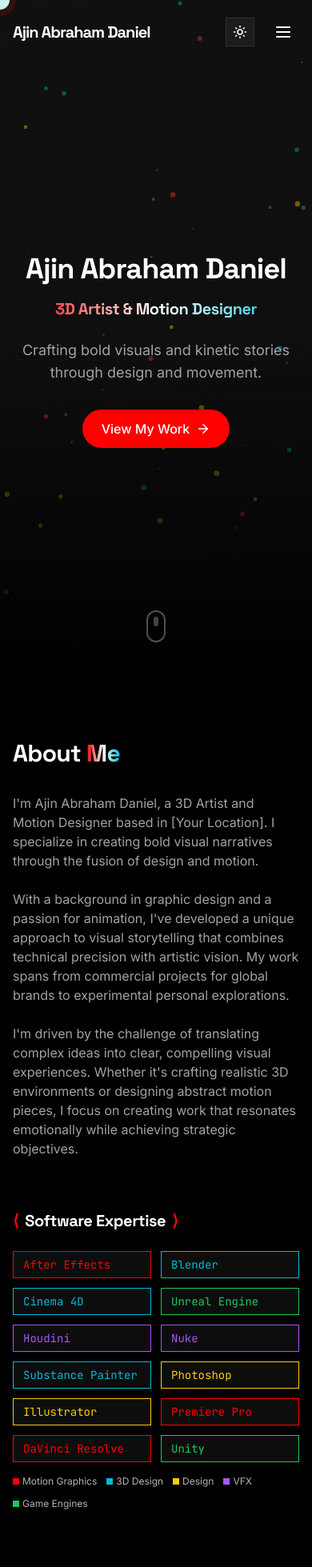
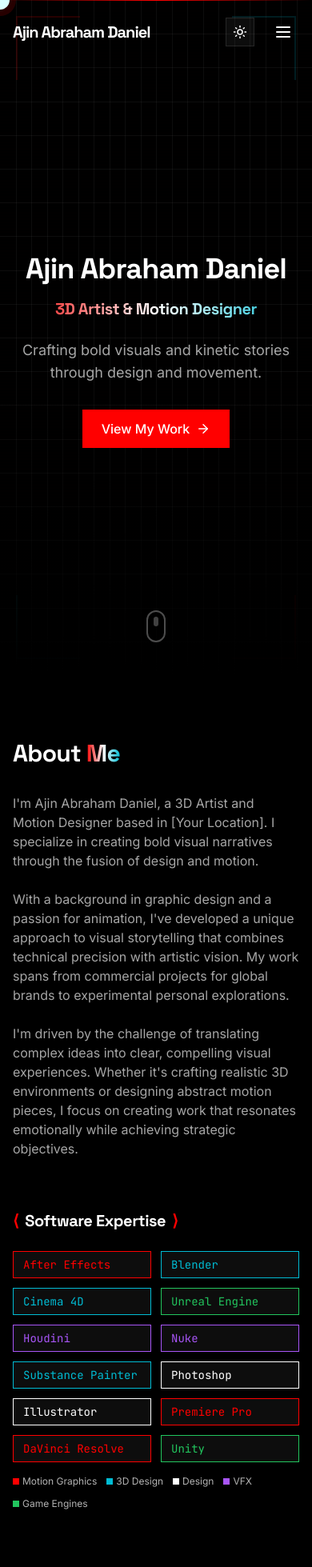
Before and after one commit to 7Ajin7/kinetic-visuals-lab, a React (Vite) app: page / in a window 390 px wide. Shown: the top 1959 px of the page at 80% size. Built offline with nearby package versions, Linux system fonts and the light colour scheme.

Commit message:
Fix: Implement design and functionality changes
- Remove particle effects.
- Improve mouse cursor responsiveness.
- Adjust button styles.
- Fix reveal animations.
- Update color scheme.
- Add sci-fi background elements.
- Fix dark/light mode toggle.

```diff
--- a/src/components/home/HeroSection.tsx
+++ b/src/components/home/HeroSection.tsx
@@ -74,7 +74,7 @@ const HeroSection: React.FC = () => {
           >
             <Link
               to="/works"
-              className="inline-flex items-center px-6 py-3 bg-accent1 hover:bg-accent1/80 text-white font-medium rounded-full transition-all duration-300 hover-trigger"
+              className="inline-flex items-center px-6 py-3 bg-accent1 hover:bg-accent1/80 text-white font-medium rounded-sm transition-all duration-300 hover-trigger"
             >
               View My Work
               <ArrowRight size={18} className="ml-2" />
--- a/src/components/shared/AnimatedBackground.tsx
+++ b/src/components/shared/AnimatedBackground.tsx
@@ -1,126 +1,46 @@
 
-import React, { useRef, useEffect } from 'react';
+import React from 'react';
 
 interface AnimatedBackgroundProps {
   className?: string;
 }
 
 const AnimatedBackground: React.FC<AnimatedBackgroundProps> = ({ className }) => {
-  const canvasRef = useRef<HTMLCanvasElement>(null);
+  return (
+    <div className={`absolute inset-0 z-0 overflow-hidden ${className}`}>
+      {/* Grid lines for sci-fi feel */}
+      <div className="absolute inset-0 bg-gradient-to-b from-black to-black/95">
+        <div className="absolute inset-0 opacity-10 scan-lines"></div>
 
-  useEffect(() => {
-    if (!canvasRef.current) return;
+        {/* Horizontal grid lines */}
+        {Array.from({ length: 20 }).map((_, i) => (
+          <div
+            key={`h-${i}`}
+            className="absolute h-px bg-white/5 w-full transform"
+            style={{ top: `${5 * (i + 1)}vh` }}
+          ></div>
+        ))}
 
-    const canvas = canvasRef.current;
-    const ctx = canvas.getContext('2d');
-    if (!ctx) return;
+        {/* Vertical grid lines */}
+        {Array.from({ length: 20 }).map((_, i) => (
+          <div
+            key={`v-${i}`}
+            className="absolute w-px bg-white/5 h-full transform"
+            style={{ left: `${5 * (i + 1)}vw` }}
+          ></div>
+        ))}
 
-    // Set canvas to full screen
-    const handleResize = () => {
-      canvas.width = window.innerWidth;
-      canvas.height = window.innerHeight;
-    };
-    handleResize();
-    window.addEventListener('resize', handleResize);
+        {/* Corner elements */}
+        <div className="absolute top-5 left-5 w-20 h-20 border-l-2 border-t-2 border-accent1/30 opacity-50"></div>
+        <div className="absolute top-5 right-5 w-20 h-20 border-r-2 border-t-2 border-accent2/30 opacity-50"></div>
+        <div className="absolute bottom-5 left-5 w-20 h-20 border-l-2 border-b-2 border-accent2/30 opacity-50"></div>
+        <div className="absolute bottom-5 right-5 w-20 h-20 border-r-2 border-b-2 border-accent1/30 opacity-50"></div>
 
-    // Create particles
-    const particlesArray: Particle[] = [];
-    const numberOfParticles = 50;
-
-    class Particle {
-      x: number;
-      y: number;
-      size: number;
-      speedX: number;
-      speedY: number;
-      color: string;
-
-      constructor() {
-        this.x = Math.random() * canvas.width;
-        this.y = Math.random() * canvas.height;
-        this.size = Math.random() * 3 + 0.5;
-        this.speedX = Math.random() * 1.5 - 0.75;
-        this.speedY = Math.random() * 1.5 - 0.75;
-
-        // Choose from accent colors with low opacity
-        const colors = [
-          'rgba(255, 59, 48, 0.4)', // Red
-          'rgba(0, 188, 212, 0.4)',  // Teal
-          'rgba(255, 204, 0, 0.4)'   // Yellow
-        ];
-        this.color = colors[Math.floor(Math.random() * colors.length)];
-      }
-
-      update() {
-        this.x += this.speedX;
-        this.y += this.speedY;
-
-        // Bounce off edges
-        if (this.x > canvas.width || this.x < 0) this.speedX *= -1;
-        if (this.y > canvas.height || this.y < 0) this.speedY *= -1;
-      }
-
-      draw() {
-        if (!ctx) return;
-        ctx.fillStyle = this.color;
-        ctx.beginPath();
-        ctx.arc(this.x, this.y, this.size, 0, Math.PI * 2);
-        ctx.fill();
-      }
-    }
-
-    // Initialize particles
-    for (let i = 0; i < numberOfParticles; i++) {
-      particlesArray.push(new Particle());
-    }
-
-    // Animation loop
-    const animate = () => {
-      ctx.clearRect(0, 0, canvas.width, canvas.height);
-
-      // Create a subtle gradient background
-      const gradient = ctx.createLinearGradient(0, 0, canvas.width, canvas.height);
-      gradient.addColorStop(0, 'rgba(18, 18, 18, 0.9)');
-      gradient.addColorStop(1, 'rgba(15, 15, 15, 0.9)');
-      ctx.fillStyle = gradient;
-      ctx.fillRect(0, 0, canvas.width, canvas.height);
-
-      // Create a grid pattern
-      ctx.strokeStyle = 'rgba(255, 255, 255, 0.03)';
-      ctx.lineWidth = 0.5;
-      const gridSize = 50;
-
-      for (let x = 0; x < canvas.width; x += gridSize) {
-        ctx.beginPath();
-        ctx.moveTo(x, 0);
-        ctx.lineTo(x, canvas.height);
-        ctx.stroke();
-      }
-
-      for (let y = 0; y < canvas.height; y += gridSize) {
-        ctx.beginPath();
-        ctx.moveTo(0, y);
-        ctx.lineTo(canvas.width, y);
-        ctx.stroke();
-      }
-
-      // Update and draw particles
-      particlesArray.forEach(particle => {
-        particle.update();
-        particle.draw();
-      });
-
-      requestAnimationFrame(animate);
-    };
-
-    animate();
-
-    return () => {
-      window.removeEventListener('resize', handleResize);
-    };
-  }, []);
-
-  return <canvas ref={canvasRef} className={className} style={{ position: 'absolute', top: 0, left: 0, zIndex: -1 }} />;
+        {/* Scanning line */}
+        <div className="absolute inset-0 pointer-events-none overflow-hidden sci-fi-scanner"></div>
+      </div>
+    </div>
+  );
 };
 
 export default AnimatedBackground;
--- a/src/components/shop/ShopSection.tsx
+++ b/src/components/shop/ShopSection.tsx
@@ -1,131 +1,169 @@
 
-import React, { useRef, useEffect } from 'react';
-import { ShoppingCart, Download } from 'lucide-react';
+import React, { useState } from 'react';
+import { Button } from '@/components/ui/button';
+import { ShoppingCart } from 'lucide-react';
+import DetailModal from '../shared/DetailModal';
 
 interface Product {
   id: number;
   name: string;
-  description: string;
   price: number;
   thumbnail: string;
+  description: string;
   category: string;
+  format: string;
+  images: string[];
 }
 
-const ShopSection: React.FC = () => {
-  const sectionRef = useRef<HTMLDivElement>(null);
+const ShopSection = () => {
+  const [selectedProduct, setSelectedProduct] = useState<Product | null>(null);
+  const [isModalOpen, setIsModalOpen] = useState(false);
 
-  // Sample products
+  // Sample products data
   const products: Product[] = [
     {
       id: 1,
-      name: "Futuristic UI Kit",
-      description: "A complete set of motion graphics templates for futuristic UI design.",
-      price: 49,
-      thumbnail: "https://images.unsplash.com/photo-1535303311164-664fc9ec6532",
-      category: "Motion Graphics Templates"
+      name: "Abstract Shapes Pack",
+      price: 19.99,
+      thumbnail: "https://images.unsplash.com/photo-1633985871666-93c457e221b0",
+      description: "A collection of 50+ abstract 3D shapes and elements ready to use in your motion graphics projects. Perfect for creating modern, dynamic compositions.",
+      category: "3D Assets",
+      format: "OBJ, FBX, Blender",
+      images: [
+        "https://images.unsplash.com/photo-1633985871666-93c457e221b0",
+        "https://images.unsplash.com/photo-1569396116180-210c182bedb8",
+      ]
     },
     {
       id: 2,
-      name: "Sci-Fi Asset Pack",
-      description: "High-quality 3D models for sci-fi environments and scenes.",
-      price: 79,
-      thumbnail: "https://images.unsplash.com/photo-1604871000636-074fa5117945",
-      category: "3D Assets"
+      name: "Glitch Transitions",
+      price: 24.99,
+      thumbnail: "https://images.unsplash.com/photo-1550745165-9bc0b252726f",
+      description: "10 customizable glitch transitions to add edgy effects between scenes in your videos and motion graphics projects.",
+      category: "After Effects Template",
+      format: "AEP (After Effects CC 2019+)",
+      images: [
+        "https://images.unsplash.com/photo-1550745165-9bc0b252726f",
+        "https://images.unsplash.com/photo-1550745165-9bc0b252726f",
+      ]
     },
     {
       id: 3,
-      name: "Dynamic Transitions",
-      description: "Smooth and professional After Effects transitions for videos and presentations.",
-      price: 39,
-      thumbnail: "https://images.unsplash.com/photo-1550745165-9bc0b252726f",
-      category: "After Effects Templates"
-    },
-    {
-      id: 4,
-      name: "Abstract LUT Pack",
-      description: "Color grading presets for cinematic and stylized looks.",
-      price: 29,
-      thumbnail: "https://images.unsplash.com/photo-1557682250-43c4e1e8365e",
-      category: "LUTs"
-    },
+      name: "Sci-Fi UI Kit",
+      price: 39.99,
+      thumbnail: "https://images.unsplash.com/photo-1506399558188-acca6f8cbf41",
+      description: "Complete UI kit for futuristic interfaces. Includes HUDs, graphs, data displays, and animated elements for film and game projects.",
+      category: "UI Elements",
+      format: "AEP, MOV with Alpha",
+      images: [
+        "https://images.unsplash.com/photo-1506399558188-acca6f8cbf41",
+        "https://images.unsplash.com/photo-1565106430482-8f6e74349ca1",
+      ]
+    }
   ];
 
-  useEffect(() => {
-    const observer = new IntersectionObserver(
-      (entries) => {
-        entries.forEach((entry) => {
-          if (entry.isIntersecting) {
-            entry.target.classList.add('active');
-          }
-        });
-      },
-      { threshold: 0.1 }
-    );
+  const openModal = (product: Product) => {
+    setSelectedProduct(product);
+    setIsModalOpen(true);
+  };
 
-    if (sectionRef.current) observer.observe(sectionRef.current);
-
-    return () => {
-      if (sectionRef.current) observer.unobserve(sectionRef.current);
+  const closeModal = () => {
+    setIsModalOpen(false);
   };
-  }, []);
 
   return (
-    <section className="py-20 bg-black/30" ref={sectionRef}>
+    <section id="shop" className="py-20 bg-background relative">
       <div className="container px-4">
-        <div className="max-w-4xl mx-auto text-center mb-16">
-          <h2 className="text-3xl md:text-4xl font-bold mb-4 reveal">
+        <div className="max-w-6xl mx-auto">
+          <h2 className="text-3xl md:text-4xl font-bold mb-10 reveal">
             Digital <span className="text-gradient-1">Products</span>
           </h2>
-          <p className="text-muted-foreground max-w-2xl mx-auto reveal" style={{ transitionDelay: '200ms' }}>
-            Explore my collection of premium digital assets, templates and tools designed to enhance your creative workflow.
-          </p>
-        </div>
 
-        <div className="grid grid-cols-1 md:grid-cols-2 lg:grid-cols-4 gap-8 reveal" style={{ transitionDelay: '400ms' }}>
-          {products.map((product) => (
+          <div className="grid grid-cols-1 md:grid-cols-2 lg:grid-cols-3 gap-8 reveal">
+            {products.map(product => (
               <div
                 key={product.id}
-              className="bg-white/5 backdrop-blur-sm border border-white/10 rounded-lg overflow-hidden hover-trigger transition-all duration-300 hover:shadow-lg hover:shadow-accent1/5 hover:translate-y-[-5px]"
+                className="group bg-black/20 border border-white/5 rounded-sm overflow-hidden flex flex-col hover-trigger"
               >
-              <div className="aspect-[3/2] overflow-hidden">
+                <div
+                  className="aspect-[4/3] overflow-hidden cursor-pointer"
+                  onClick={() => openModal(product)}
+                >
                   <img
                     src={product.thumbnail}
                     alt={product.name}
-                  className="w-full h-full object-cover transition-transform duration-500 hover:scale-105"
+                    className="w-full h-full object-cover transition-transform duration-500 group-hover:scale-110"
                   />
                 </div>
-              <div className="p-5">
-                <span className="text-xs font-medium text-accent1 uppercase tracking-wider">{product.category}</span>
-                <h3 className="text-lg font-semibold mt-2">{product.name}</h3>
-                <p className="text-sm text-muted-foreground mt-2 h-12 overflow-hidden">
-                  {product.description}
-                </p>
-                <div className="flex items-center justify-between mt-4">
-                  <span className="font-bold text-xl">${product.price}</span>
-                  <button className="flex items-center space-x-1 px-3 py-1.5 bg-accent1 hover:bg-accent1/80 text-white rounded-full text-sm transition-colors">
+
+                <div className="p-4 flex-grow flex flex-col">
+                  <span className="text-xs text-accent1 font-medium mb-1">{product.category}</span>
+                  <h3 className="text-lg font-semibold mb-2">{product.name}</h3>
+                  <div className="mt-auto pt-4 flex items-center justify-between">
+                    <div className="text-xl font-bold">${product.price}</div>
+                    <Button
+                      variant="default"
+                      className="rounded-sm flex items-center gap-1 bg-accent2 hover:bg-accent2/80"
+                      onClick={() => window.open("https://gumroad.com", "_blank")}
+                    >
                       <ShoppingCart size={16} />
-                    <span>Buy Now</span>
-                  </button>
+                      Buy
+                    </Button>
                   </div>
                 </div>
               </div>
             ))}
           </div>
-
-        <div className="mt-16 text-center">
-          <p className="text-muted-foreground mb-4 reveal" style={{ transitionDelay: '600ms' }}>
-            Looking for custom assets or project files?
-          </p>
-          <a
-            href="/contact"
-            className="inline-flex items-center px-5 py-2 border border-white/20 hover:border-accent1 rounded-full transition-all duration-300 hover-trigger reveal"
-            style={{ transitionDelay: '800ms' }}
-          >
-            <Download size={18} className="mr-2" />
-            Request Custom Assets
-          </a>
         </div>
       </div>
+
+      {/* Product Detail Modal */}
+      {selectedProduct && (
+        <DetailModal
+          isOpen={isModalOpen}
+          onClose={closeModal}
+          title={selectedProduct.name}
+          variant="product"
+        >
+          <div className="h-full overflow-y-auto p-6">
+            {selectedProduct.images?.map((image, index) => (
+              <div key={index} className="mb-6">
+                <img
+                  src={image}
+                  alt={`${selectedProduct.name} - image ${index + 1}`}
+                  className="w-full h-auto rounded-sm border border-white/10"
+                />
+              </div>
+            ))}
+          </div>
+          <div className="h-full p-6 border-l border-accent1/20 flex flex-col">
+            <h2 className="text-2xl font-bold mb-2">{selectedProduct.name}</h2>
+            <span className="text-xs font-medium text-accent1 uppercase tracking-wider mb-4">
+              {selectedProduct.category}
+            </span>
+            <p className="text-muted-foreground mb-6">
+              {selectedProduct.description}
+            </p>
+            <div className="mb-6">
+              <h3 className="text-sm font-medium mb-2">Format:</h3>
+              <p className="text-sm text-muted-foreground">{selectedProduct.format}</p>
+            </div>
+            <div className="mt-auto">
+              <div className="flex items-center justify-between mb-4">
+                <span className="text-2xl font-bold">${selectedProduct.price}</span>
+                <Button
+                  variant="default"
+                  className="rounded-sm flex items-center gap-1 bg-accent2 hover:bg-accent2/80"
+                  onClick={() => window.open("https://gumroad.com", "_blank")}
+                >
+                  <ShoppingCart size={16} />
+                  Buy Now
+                </Button>
+              </div>
+            </div>
+          </div>
+        </DetailModal>
+      )}
     </section>
   );
 };
--- a/src/index.css
+++ b/src/index.css
@@ -29,30 +29,30 @@
     --border: 240 5.9% 90%;
     --input: 240 5.9% 90%;
     --ring: 240 5% 64.9%;
-    --radius: 0.25rem; /* Changed to make buttons more boxy with slight rounding */
+    --radius: 0.125rem; /* Changed to make buttons more boxy with very slight rounding */
   }
 
   .dark {
-    /* Dark mode - updated with the colors from image */
-    --background: 0 0% 0%; /* #000000 */
-    --foreground: 0 0% 100%;
-    --card: 240 10% 3.9%;
+    /* Dark mode - updated with black and white focused scheme */
+    --background: 0 0% 0%; /* Pure black */
+    --foreground: 0 0% 100%; /* Pure white */
+    --card: 0 0% 3%;
     --card-foreground: 0 0% 98%;
-    --popover: 0 0% 5%;  /* #0D0C0C */
+    --popover: 0 0% 5%;
     --popover-foreground: 0 0% 98%;
     --primary: 0 0% 98%;
     --primary-foreground: 240 5.9% 10%;
-    --secondary: 240 3.7% 15.9%;
+    --secondary: 0 0% 10%;
     --secondary-foreground: 0 0% 98%;
-    --muted: 240 3.7% 15.9%;
-    --muted-foreground: 240 5% 64.9%;
-    --accent: 240 3.7% 15.9%;
+    --muted: 0 0% 15%;
+    --muted-foreground: 0 0% 65%;
+    --accent: 0 0% 15%;
     --accent-foreground: 0 0% 98%;
     --destructive: 0 62.8% 30.6%;
     --destructive-foreground: 0 0% 98%;
-    --border: 240 3.7% 15.9%;
-    --input: 240 3.7% 15.9%;
-    --ring: 240 4.9% 83.9%;
+    --border: 0 0% 15%;
+    --input: 0 0% 15%;
+    --ring: 0 0% 83.9%;
   }
 }
 
@@ -129,7 +129,7 @@
   .border-gradient {
     @apply border border-transparent relative;
     background: linear-gradient(to right, #121212, #121212) padding-box,
-                linear-gradient(to right, #FF3B30, #00BCD4) border-box;
+                linear-gradient(to right, #FF0000, #00BCD4) border-box;
   }
 
   .link-underline {
@@ -154,39 +154,7 @@
     transform-origin: bottom left;
   }
 
-  .sci-fi-border {
-    @apply relative border border-accent1/40 overflow-hidden;
-
-    &::before, &::after {
-      content: '';
-      @apply absolute bg-accent1/60;
-    }
-
-    &::before {
-      @apply w-2 h-8 -top-4 -right-2 rotate-45;
-    }
-
-    &::after {
-      @apply w-2 h-8 -bottom-4 -left-2 rotate-45;
-    }
-  }
-
-  .hud-frame {
-    @apply relative;
-
-    &::before, &::after {
-      content: '';
-      @apply absolute w-3 h-3 border-accent1;
-    }
-
-    &::before {
-      @apply top-0 left-0 border-t border-l;
-    }
-
-    &::after {
-      @apply bottom-0 right-0 border-b border-r;
-    }
-  }
+  /* ... keep existing code (sci-fi border styles and HUD frame styles) */
 
   .button-sci-fi {
     @apply relative overflow-hidden;
@@ -302,7 +270,7 @@
   background: linear-gradient(
     to bottom,
     transparent 0%,
-    rgba(255, 59, 48, 0.05) 50%,
+    rgba(255, 0, 0, 0.05) 50%,
     transparent 100%
   );
   background-size: 100% 4px;
@@ -331,7 +299,7 @@
   left: 0;
   height: 2px;
   width: 100%;
-  background: linear-gradient(to right, transparent, #FF3B30, transparent);
+  background: linear-gradient(to right, transparent, #FF0000, transparent);
   animation: dataLoad 2s infinite linear;
 }
 
--- a/src/pages/Index.tsx
+++ b/src/pages/Index.tsx
@@ -8,6 +8,7 @@ import ContactSection from '../components/contact/ContactSection';
 import Navbar from '../components/layout/Navbar';
 import Footer from '../components/layout/Footer';
 import CustomCursor from '../components/shared/CustomCursor';
+import SciFiElements from '../components/shared/SciFiElements';
 
 const Index = () => {
   useEffect(() => {
@@ -34,6 +35,9 @@ const Index = () => {
   return (
     <div className="min-h-screen overflow-hidden">
       <CustomCursor />
+      <div className="fixed inset-0 z-0 pointer-events-none">
+        <SciFiElements />
+      </div>
       <Navbar />
       <main>
         <HeroSection />
--- a/tailwind.config.ts
+++ b/tailwind.config.ts
@@ -1,4 +1,3 @@
-
 import type { Config } from "tailwindcss";
 
 export default {
@@ -67,15 +66,12 @@ export default {
           border: 'hsl(var(--sidebar-border))',
           ring: 'hsl(var(--sidebar-ring))'
         },
-        // New color palette based on provided image
         accent1: '#FF0000', // Red accent
         accent2: '#00BCD4', // Teal accent
-        accent3: '#FFCC00', // Yellow accent
+        accent3: '#FFFFFF', // White accent
         darkBg: '#000000', // Pure black
         darkBg2: '#0D0C0C', // Dark gray
         lightBg: '#FFFFFF', // Pure white
-        redAccent: '#FF0000', // Primary red
-        darkRed: '#9A0404', // Dark red
       },
       borderRadius: {
         lg: 'var(--radius)',
```
Also changed, not shown: src/components/shared/CustomCursor.tsx (+10 -20 lines), src/components/works/PortfolioSection.tsx (+94 -8 lines). Lines whose indentation alone changed are shown as unchanged.
